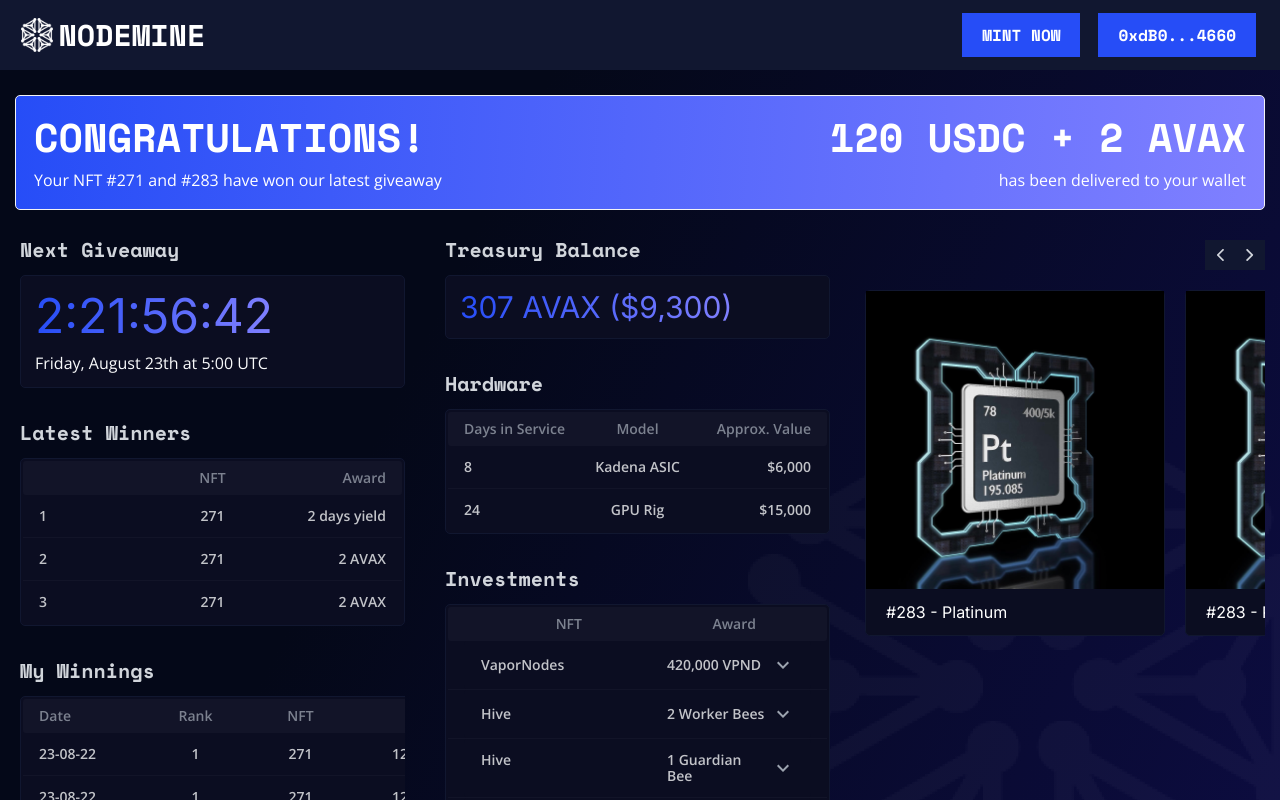
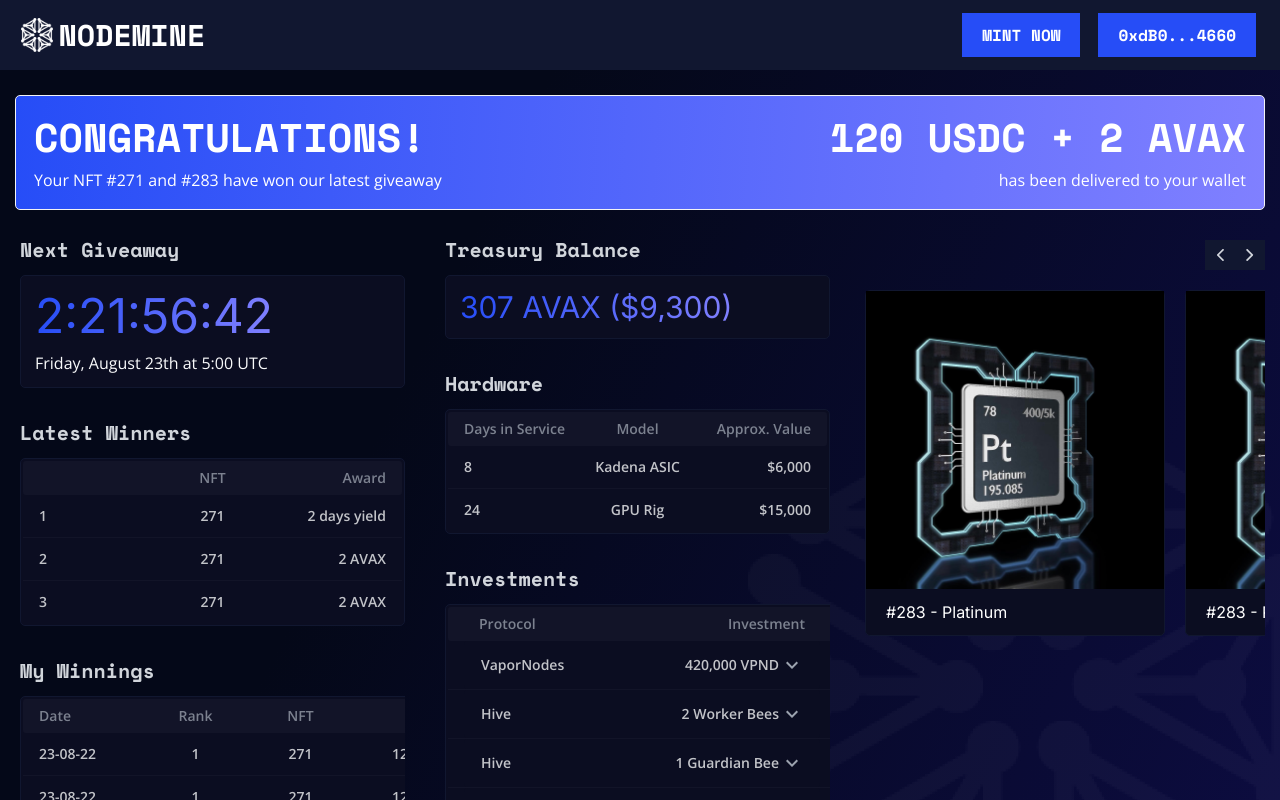
Before and after one commit to mhkhansahab/mine-app, a React (Create React App) app: page / in a window 1280 px wide. Built offline with nearby package versions, Linux system fonts and the light colour scheme.

Commit message:
bugs fix

```diff
--- a/src/pages/Home/components/Subsection3/index.tsx
+++ b/src/pages/Home/components/Subsection3/index.tsx
@@ -74,6 +74,8 @@ const SubSection3: FC = () => {
 
   return (
     <Container>
+      <div style={{ display: "flex" }}>
+        <div style={{ marginLeft: "auto" }}>
           <ButtonsContainer>
             <Button onClick={scrollLeft}>
               <img src={leftArrow} alt="Left Arrow" />
@@ -82,6 +84,8 @@ const SubSection3: FC = () => {
               <img src={rightArrow} alt="Right Arrow" />
             </Button>
           </ButtonsContainer>
+        </div>
+      </div>
 
       <InnerContainer>
         <ScrollContainer
--- a/src/pages/Home/components/Tables/Investments/index.tsx
+++ b/src/pages/Home/components/Tables/Investments/index.tsx
@@ -51,8 +51,8 @@ const Investments: FC = () => {
   return (
     <TableContainer>
       <AccordionTableRowHeader>
-        <Th>NFT</Th>
-        <Th style={{ marginRight: "40px" }}>Award</Th>
+        <Th style={{ textAlign: "left" }}>Protocol</Th>
+        <Th style={{ textAlign: "right" }}>Investment</Th>
       </AccordionTableRowHeader>
 
       {tilesData
@@ -83,8 +83,12 @@ const Investments: FC = () => {
                         width: "100%",
                       }}
                     >
-                      <Td>{tile?.option1}</Td>
-                      <Td>{tile?.option2}</Td>
+                      <Td style={{ textAlign: "left", width: "150px" }}>
+                        {tile?.option1}
+                      </Td>
+                      <Td style={{ textAlign: "right", width: "150px" }}>
+                        {tile?.option2}
+                      </Td>
                     </div>
                   </AccordionSummary>
                   <AccordionDetails>
```
Lines whose indentation alone changed are shown as unchanged.
